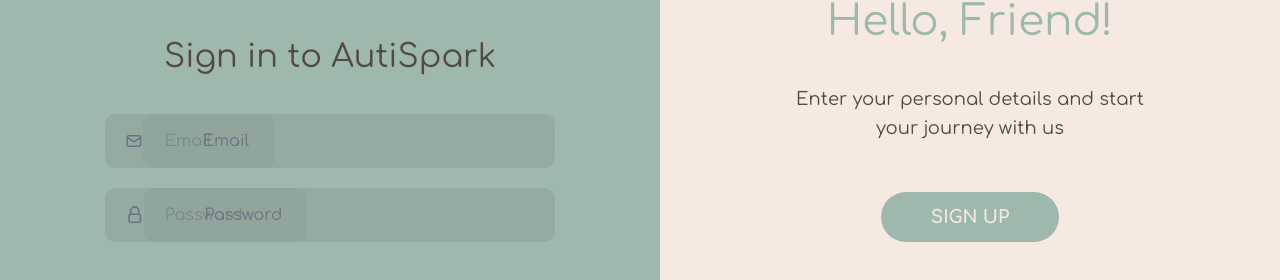
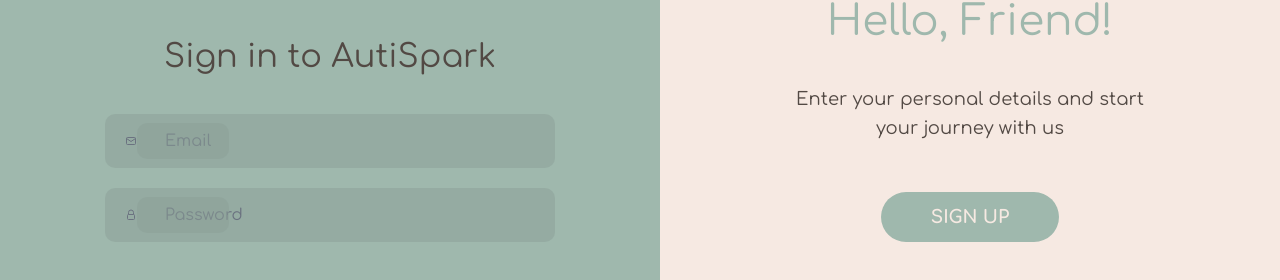
Before and after one commit to vienna601/AutiSpark, a React (Vite) app in the folder client/: page / in a window 1280 px wide. Shown: the part 280-560 px from the top of the page. Built offline with nearby package versions, Linux system fonts and the light colour scheme; no server answers.

Commit message:
fix layout

```diff
--- a/client/src/features/auth/pages/LoginPage.jsx
+++ b/client/src/features/auth/pages/LoginPage.jsx
@@ -89,7 +89,7 @@
                   <rect x="3" y="5" width="18" height="14" rx="2" />
                   <path d="M3 7l9 6 9-6" />
                 </svg>
-                <div className="auth-input-display">Email</div>
+                <div className="auth-input-display"></div>
               </div>
               <input type="email" placeholder="Email" className="auth-input" />
             </div>
@@ -118,7 +118,7 @@
                   <rect x="5" y="11" width="14" height="10" rx="2" />
                   <path d="M7 11V7a5 5 0 0110 0v4" />
                 </svg>
-                <div className="auth-input-display">Password</div>
+                <div className="auth-input-display"></div>
               </div>
               <input
                 type="password"
--- a/client/src/features/reading/pages/ReadingPage.jsx
+++ b/client/src/features/reading/pages/ReadingPage.jsx
@@ -268,7 +268,6 @@
               </div>
 
               <div className="story-content">
-                <div className="photo-placeholder">(story illustration)</div>
                 <div className="story-text">{currentStory.story}</div>
               </div>
 
```
